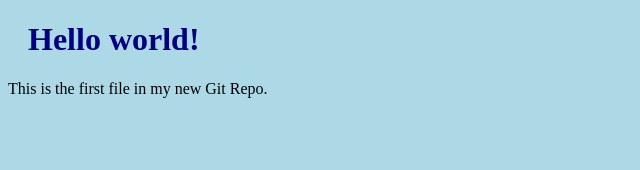
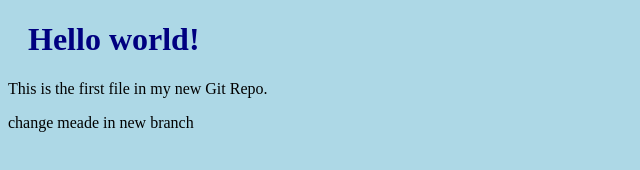
Before and after one commit to Bhuvan1527/demo, a plain HTML site: page index.html in a window 1280 px wide. Shown: the whole page, without its empty margins (0-640 px from the left). Drawn offline with Linux system fonts and the light colour scheme.

Commit message:
Added a new line in index.html

```diff
--- a/index.html
+++ b/index.html
@@ -8,6 +8,7 @@
 
 <h1>Hello world!</h1>
 <p>This is the first file in my new Git Repo.</p>
+<div>change meade in new branch</div>
 
 </body>
 </html>
```
